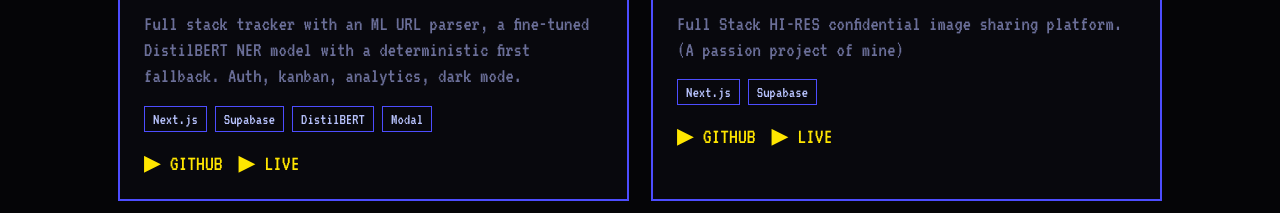
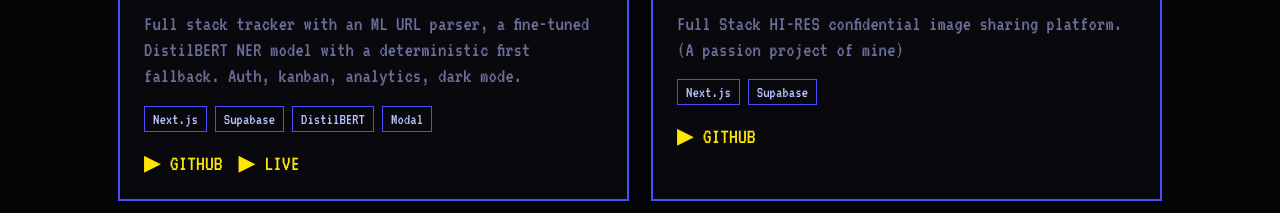
Before and after one commit to Brodie191/VHSPersonalSite, a Next.js app: page / in a window 1280 px wide. Shown: the part 1720-1933 px from the top of the page. Built offline with nearby package versions, Linux system fonts and the light colour scheme.

Commit message:
Minor fix
Fixed some embedded links.

```diff
--- a/data/projects.ts
+++ b/data/projects.ts
@@ -22,8 +22,7 @@ export const projects: Project[] = [
     title: 'DIGITAL ARCHIVES',
     description: 'Full Stack HI-RES confidential image sharing platform. (A passion project of mine)',
     stack: ['Next.js', 'Supabase'],
-    href: '#',
-    liveHref:'#',
+    href: 'https://github.com/Brodie191/Digital-Archives',
   },
   {
     num: 'TAPE 03',
```
